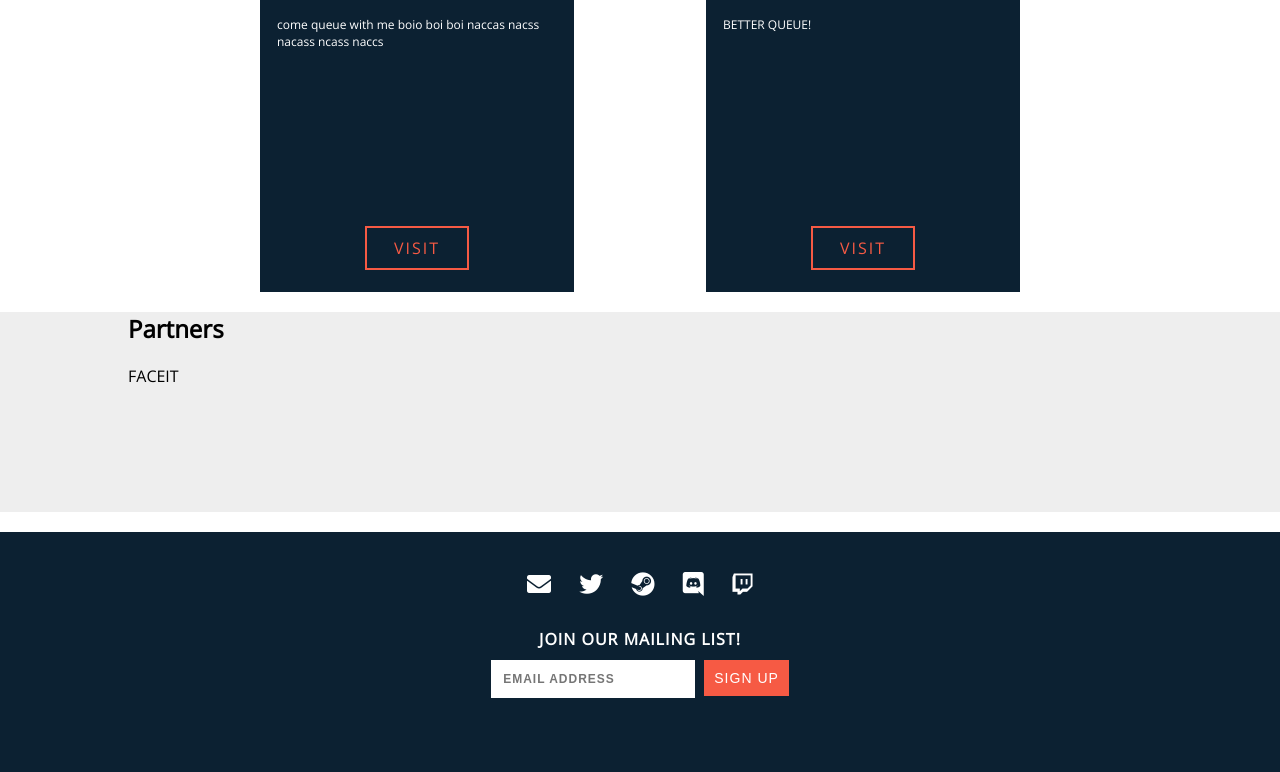
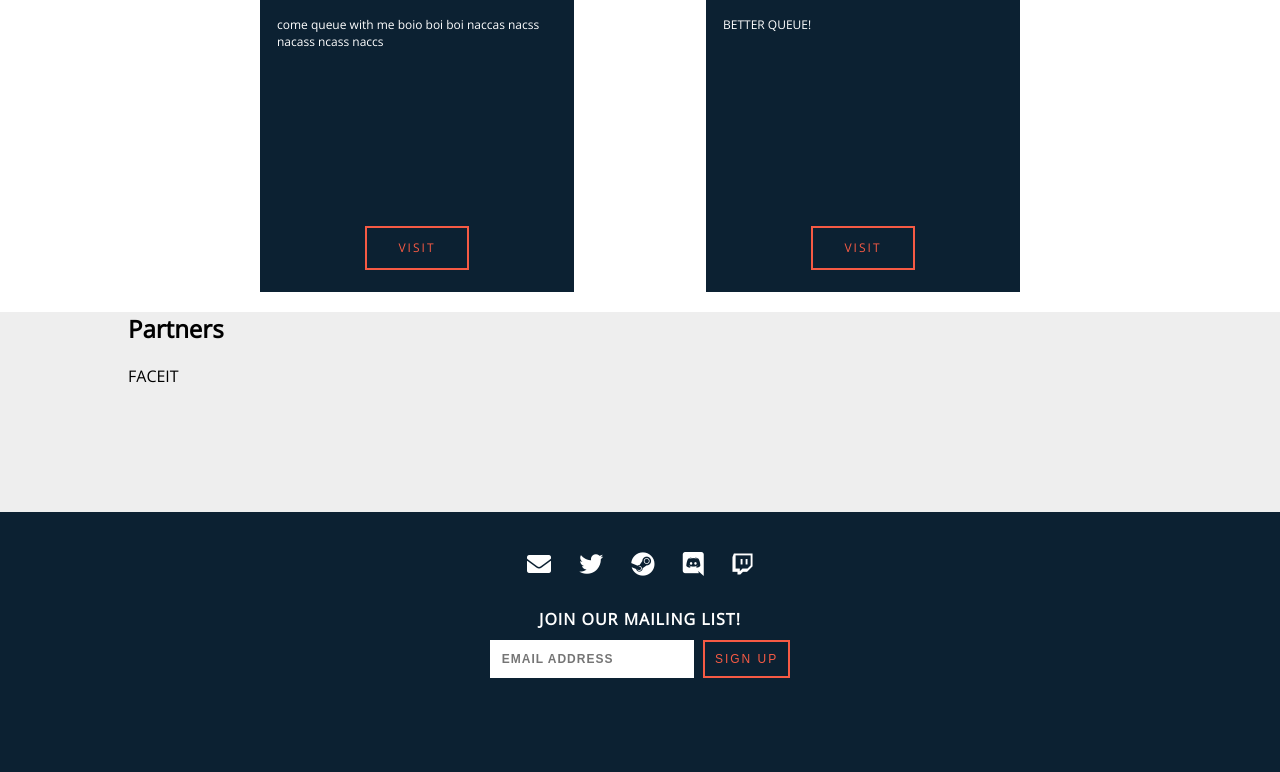
Before and after one commit to xtian96/naccs-django, a Django app: page / in a window 1280 px wide. Shown: the part 500-1272 px from the top of the page. After the commit the page ends 1178 px from the top, so only its background shows below. Run offline with Django 3.2, Linux system fonts and the light colour scheme.

Commit message:
Fix some styling stuff

```diff
--- a/naccsweb/core/static/css/footer.css
+++ b/naccsweb/core/static/css/footer.css
@@ -1,5 +1,4 @@
 #footer {
-    margin-top: 20px;
     background-color: #0C2132;
     height: 200px;
     text-align: center;
@@ -17,7 +16,7 @@
     cursor: pointer;
 }
 .social_container > a:hover{
-    color: #ff850a;
+    color: #F65A44;
 }
 
 .fa-discord {
@@ -68,16 +67,7 @@
 }
 
 .mailing_button {
-    color: white;
     margin-left: 5px;
-    background-color: #F65A44;
     padding: 10px;
     display: inline-block;
-    border: none;
-    font-size: 14px;
-    letter-spacing: 1px;
-    cursor: pointer;
 }
-.mailing_button:hover {
-    background-color:#E98069;
-}
--- a/naccsweb/core/static/css/naccs.css
+++ b/naccsweb/core/static/css/naccs.css
@@ -57,12 +57,16 @@ nav > .content {
 }
 
 .ghost_button, #signup {
+    cursor: pointer;
+    background-color: transparent;
     border-style: solid;
     border-width: 2px;
     border: 2px solid #F65A44;
     color: #F65A44;
     transition: color 0.2s ease-in;
     transition: background-color 0.2s ease-in;
+    letter-spacing: 2px;
+    font-size: 12px;
 }
 
 .ghost_button:hover, #signup:hover {
--- a/naccsweb/core/templates/core/base.html
+++ b/naccsweb/core/templates/core/base.html
@@ -65,7 +65,7 @@
           <div style="position: absolute; left: -5000px;" aria-hidden="true"><input type="text" name="b_9130d4a829c4e581d2500c03a_07b709535e" tabindex="-1" value=""></div>
 
           <!-- button -->
-          <input class="mailing_button" type="submit" value="SIGN UP">
+          <input class="ghost_button mailing_button" type="submit" value="SIGN UP">
           </form>
       </div>
       {% endblock %}
```
Also changed, not shown: 1 other file.
